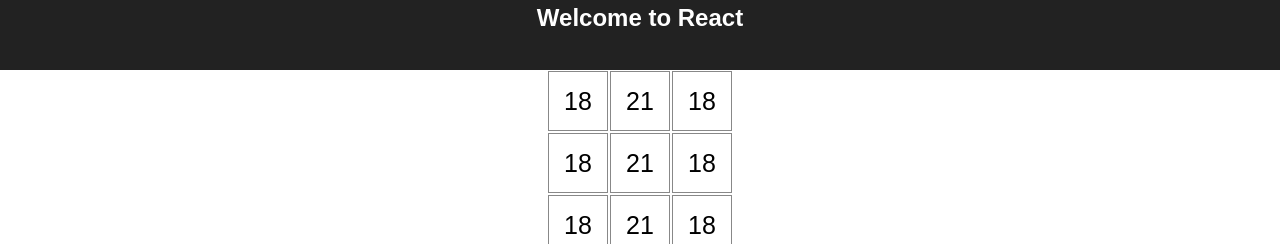
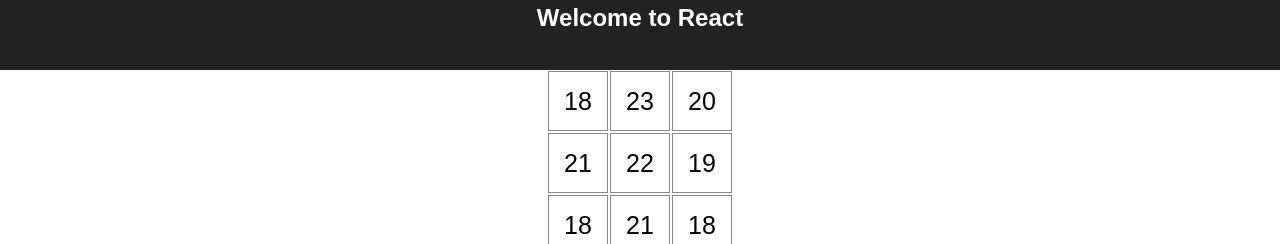
Before and after one commit to jzabihi1980/sewing-calculator, a React (Create React App) app: page / in a window 1280 px wide. Shown: the part 120-364 px from the top of the page. Built offline with nearby package versions, Linux system fonts and the light colour scheme.

Commit message:
change square positioning from 1 dimention to 2 dimentions.

```diff
--- a/src/App.js
+++ b/src/App.js
@@ -12,7 +12,7 @@ class App extends Component {
     super();
     this.baseDamages = [12, 13, 14, 15, 16, 17, 18];
     this.state = {
-      damage: undefined,
+      damage: 999,
       damages: this.baseDamages,
       skill: 0,
       skills: [
@@ -57,7 +57,11 @@ class App extends Component {
           rate: -0.5,
         }
       ],
-      hitpoints: [18, 21, 18, 18, 21, 18, 18, 21, 18],
+      hitpoints: [
+        [18, 21, 18],
+        [21, 22, 23],
+        [18, 19, 20],
+      ],
       power: 1,
       powers: [
         {
@@ -80,11 +84,15 @@ class App extends Component {
     };
   }
 
-  handleClickSquare(index, damage) {
-    console.log(`${index}: ${damage}`);
+  handleClickSquare(x, y) {
+    console.log(
+      `pos: ${x}, ${y} ` +
+      `power: ${this.state.powers[this.state.power].display} ` +
+      `skill: ${this.state.skills[this.state.skill].display} ` +
+      `damage: ${this.state.damage}`);
     const hitpoints = this.state.hitpoints.slice(0);
 
-    hitpoints[index] -= this.state.damage;
+    hitpoints[x][y] -= this.state.damage;
     this.setState(
       {
         hitpoints: hitpoints,
@@ -142,7 +150,7 @@ class App extends Component {
         </div>
         <Board
           hitpoints={this.state.hitpoints}
-          onClick={(i) => this.handleClickSquare(i)} />
+          onClick={(x, y) => this.handleClickSquare(x, y)} />
         <DamageSelector
           damages={this.state.damages}
           damage={this.state.damage}
--- a/src/board.js
+++ b/src/board.js
@@ -3,18 +3,18 @@ import React from 'react';
 
 export default class Board extends React.PureComponent {
 
-  renderSquare(i) {
+  renderSquare(x, y) {
     const hitpoints = this.props.hitpoints.slice(0);
     const style = {
       backgroundColor:
-        (hitpoints[i] === 0) ? '#8f8':
-        (hitpoints[i] <= 4 && hitpoints[i] >= -4) ? '#ff8' : '#fff',
+        (hitpoints[x][y] === 0) ? '#8f8':
+        (hitpoints[x][y] <= 4 && hitpoints[x][y] >= -4) ? '#ff8' : '#fff',
     };
     return (
       <button
-        value={hitpoints[i]}
+        value={hitpoints[x][y]}
         style={style}
-        onClick={() => this.props.onClick(i)}>{hitpoints[i]}</button>
+        onClick={() => this.props.onClick(x, y)}>{hitpoints[x][y]}</button>
     );
   }
 
@@ -22,19 +22,19 @@ export default class Board extends React.PureComponent {
     return (
       <div className="board">
         <div>
-          {this.renderSquare(6)}
-          {this.renderSquare(7)}
-          {this.renderSquare(8)}
+          {this.renderSquare(0, 2)}
+          {this.renderSquare(1, 2)}
+          {this.renderSquare(2, 2)}
         </div>
         <div>
-          {this.renderSquare(3)}
-          {this.renderSquare(4)}
-          {this.renderSquare(5)}
+          {this.renderSquare(0, 1)}
+          {this.renderSquare(1, 1)}
+          {this.renderSquare(2, 1)}
         </div>
         <div>
-          {this.renderSquare(0)}
-          {this.renderSquare(1)}
-          {this.renderSquare(2)}
+          {this.renderSquare(0, 0)}
+          {this.renderSquare(1, 0)}
+          {this.renderSquare(2, 0)}
         </div>
       </div>
     );
```
